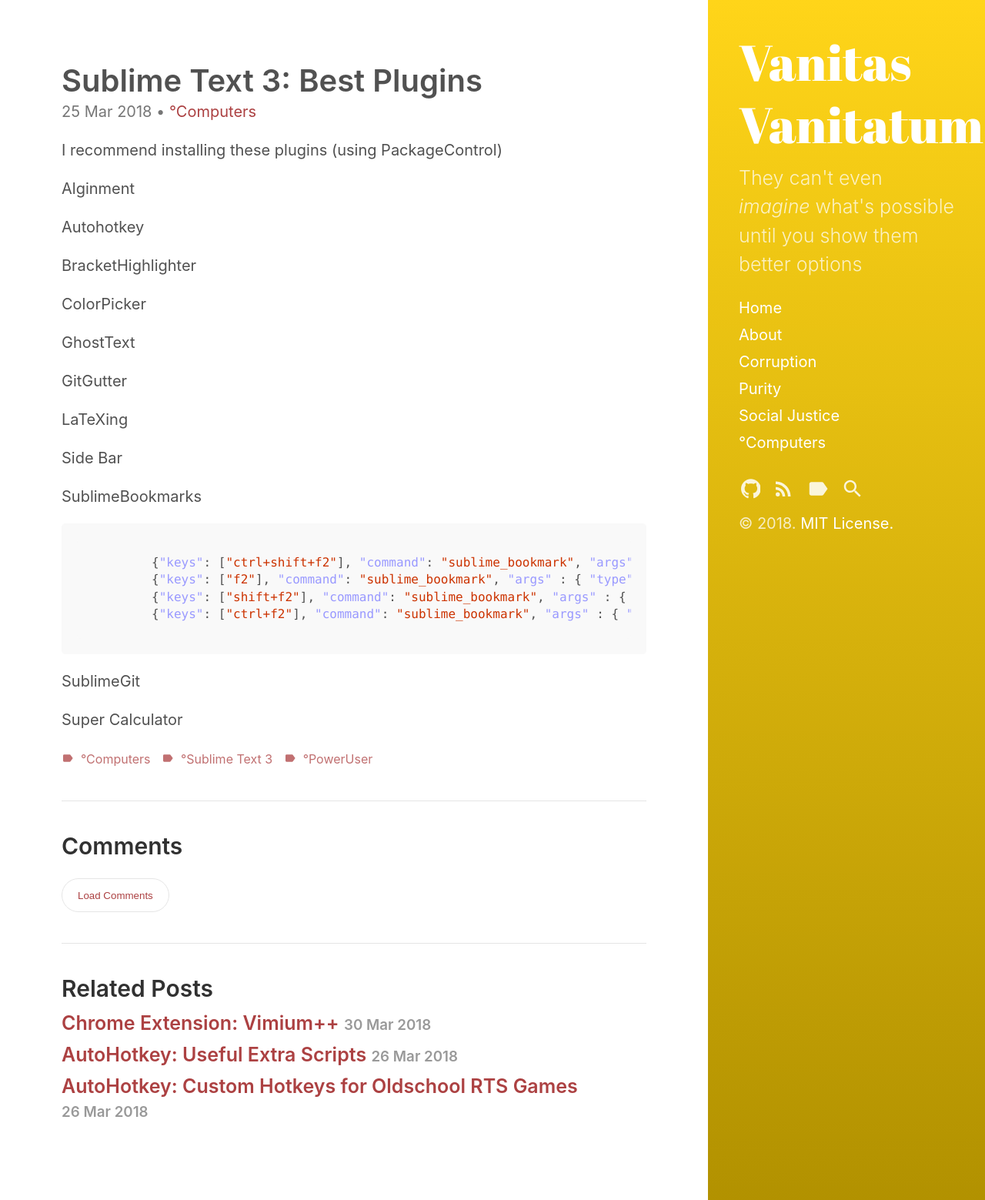
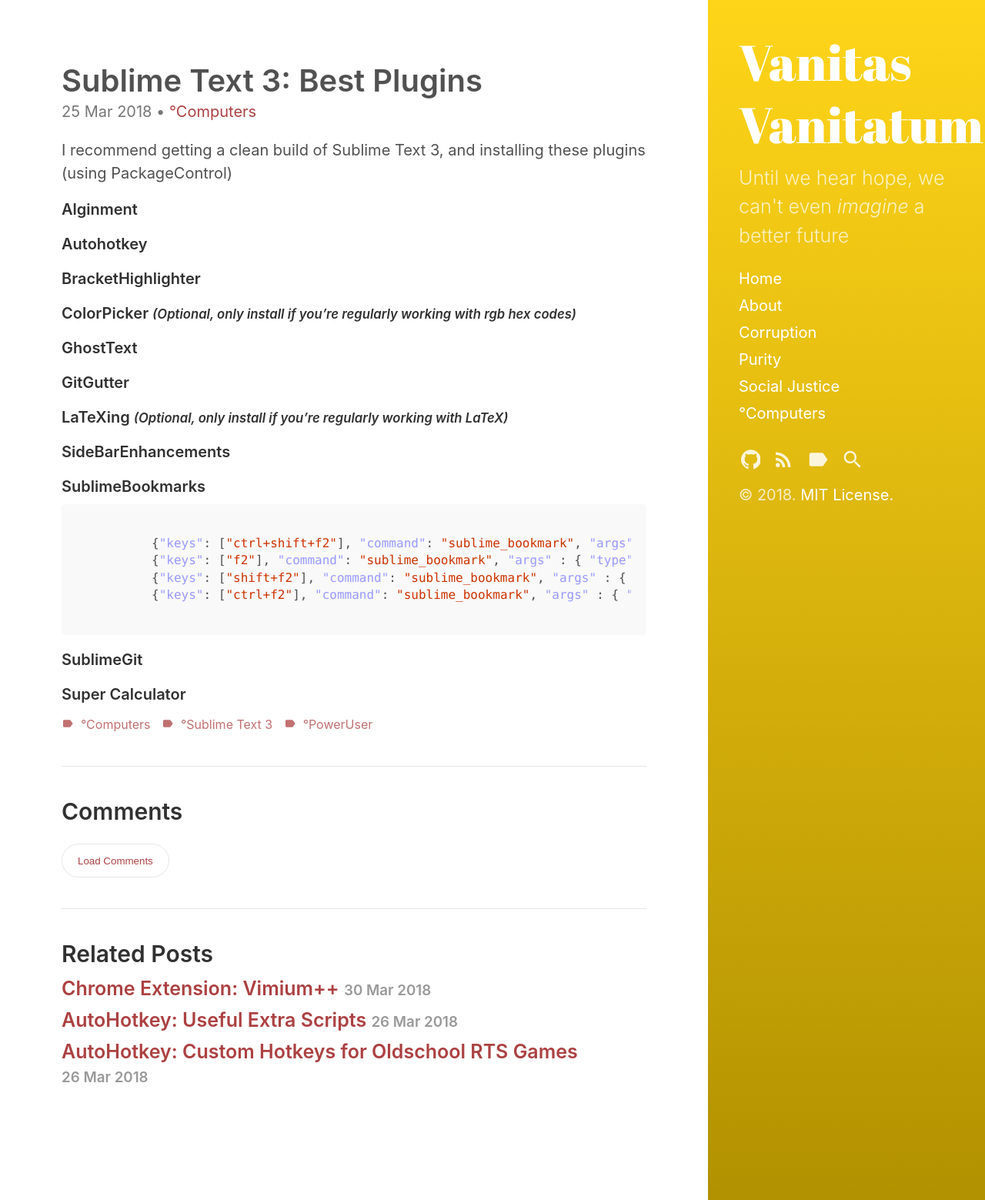
Before and after one commit to VanitasVanitatum/VanitasVanitatum.github.io, a Jekyll site: the page built from _posts/2018-03-25-sublime-text-3-best-plugins.md, in a window 1280 px wide. Shown: the whole page at 77% size. Built offline with Jekyll 4.4.1, drawn with Linux system fonts in a browser that asks for light colours.

Commit message:
updated sidebar quote and ST3 plugins post

````diff
--- a/_config.yml
+++ b/_config.yml
@@ -5,7 +5,7 @@
 # Setup
 title:            Vanitas Vanitatum
 tagline:          'Simple'
-description:      "They can't even <em>imagine</em> what's possible until you show them better options"
+description:      "Until we hear hope, we can't even <em>imagine</em> a better future"
 url:              https://VanitasVanitatum.github.io
 excerpt_separator: "<!--more-->"
 baseurl:          # the optional subpath of your site, e.g. "/blog"
--- a/_posts/2018-03-25-sublime-text-3-best-plugins.md
+++ b/_posts/2018-03-25-sublime-text-3-best-plugins.md
@@ -10,26 +10,26 @@
 last_modified_at: 2018-03-26T12:57:42-05:00
 ---
 
-I recommend installing these plugins (using PackageControl)
+I recommend getting a clean build of Sublime Text 3, and installing these plugins (using PackageControl)
 
 
-Alginment
+#### Alginment
 
-Autohotkey
+#### Autohotkey
 
-BracketHighlighter
+#### BracketHighlighter
 
-ColorPicker
+#### ColorPicker <small><em>(Optional, only install if you're regularly working with rgb hex codes)</em></small>
 
-GhostText
+#### GhostText
 
-GitGutter
+#### GitGutter
 
-LaTeXing
+#### LaTeXing <small><em>(Optional, only install if you're regularly working with LaTeX)</em></small>
 
-Side Bar
+#### SideBarEnhancements
 
-SublimeBookmarks
+#### SublimeBookmarks
 
 ```json
 	{"keys": ["ctrl+shift+f2"], "command": "sublime_bookmark", "args" : { "type" : "add" } },
@@ -38,6 +38,6 @@
 	{"keys": ["ctrl+f2"], "command": "sublime_bookmark", "args" : { "type" : "toggle_line" } },
 ```
 
-SublimeGit
+#### SublimeGit
 
-Super Calculator
+#### Super Calculator
````
